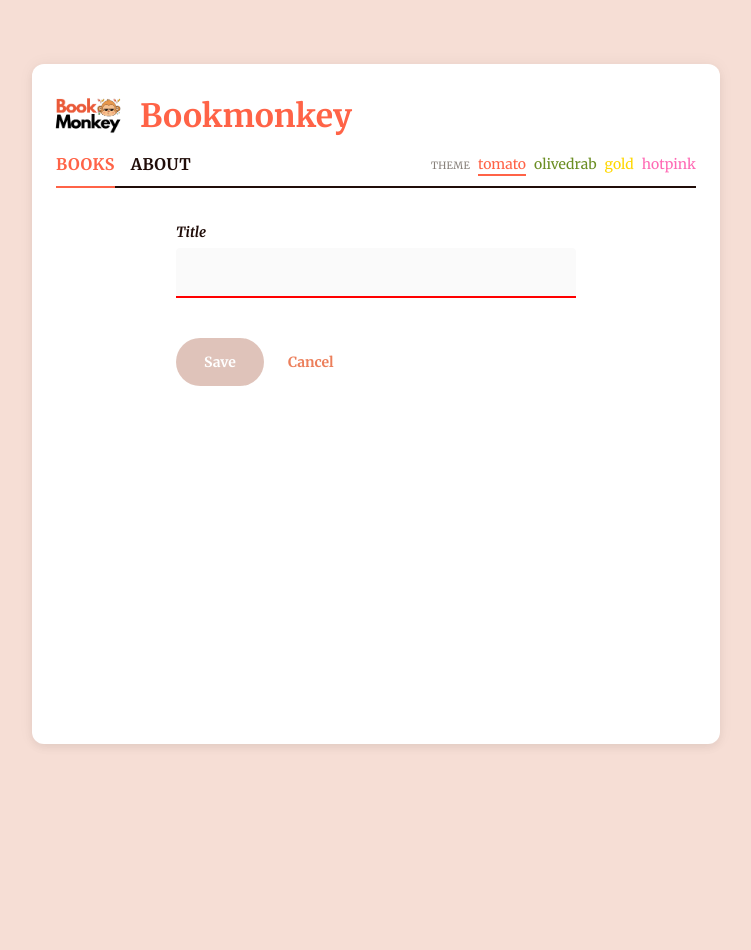
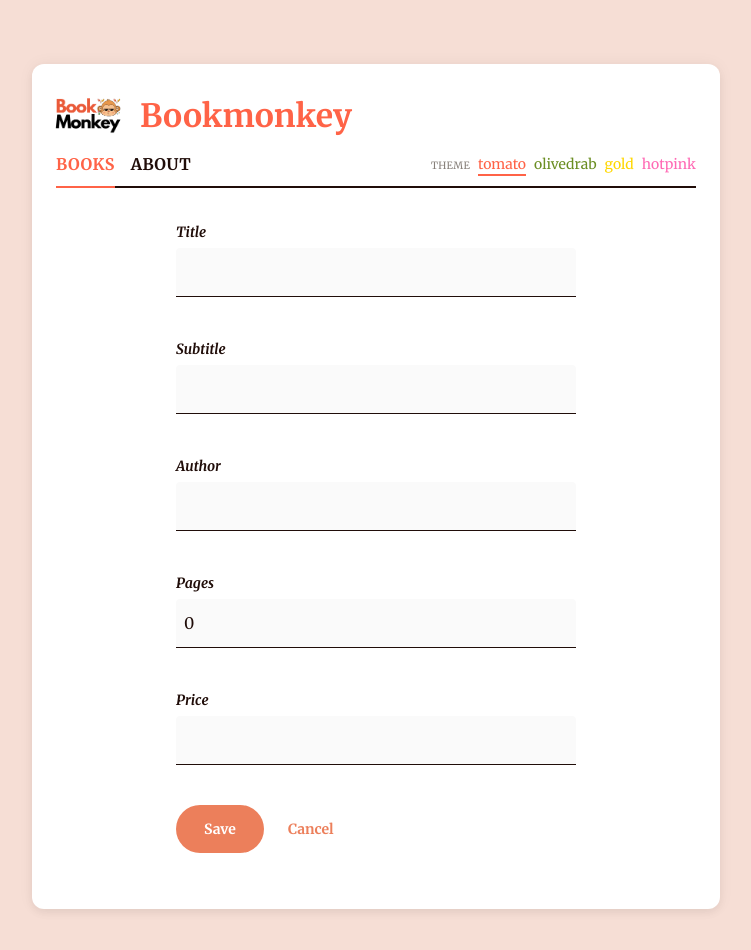
Before and after one commit to workshops-de/react-typescript-workshop, a React (Vite) app: page /books/1/edit in a window 1280 px wide. Shown: the top 950 px of the page, without its empty margins (264-1015 px from the left). Before the commit the page ends 808 px from the top, so only its background shows below. Built offline with nearby package versions, Linux system fonts and the light colour scheme; no server answers.

Commit message:
20 Save the changes to the edited book

```diff
--- a/src/domain/book/api.ts
+++ b/src/domain/book/api.ts
@@ -11,3 +11,27 @@ export const fetchBook = (isbn: string) => {
   const result = fetch(`${URL_API}/books/${isbn}`).then((res) => res.json());
   return result as Promise<Book>;
 };
+
+export const updateBook = (book: Book) => {
+  return fetch(`${URL_API}/books/${book.isbn}`, {
+    method: "put",
+    body: JSON.stringify(book),
+    headers: {
+      "Content-Type": "application/json",
+    },
+  }).then((res) =>
+    res.ok ? res.json() : Promise.reject(res)
+  ) as Promise<Book>;
+};
+
+export const patchBook = (isbn: string, bookPatch: Partial<Book>) => {
+  return fetch(`${URL_API}/books/${isbn}`, {
+    method: "PATCH", // only works uppercase with bookmonkey-api; "patch" will cause CORS-error
+    body: JSON.stringify(bookPatch),
+    headers: {
+      "Content-Type": "application/json",
+    },
+  }).then((res) =>
+    res.ok ? res.json() : Promise.reject(res)
+  ) as Promise<Book>;
+};
--- a/src/screens/BookEditScreen.tsx
+++ b/src/screens/BookEditScreen.tsx
@@ -1,61 +1,134 @@
-import { useEffect, useState, type FormEvent } from "react";
-import { Link, useParams } from "react-router";
-import { fetchBook } from "../domain/book/api";
+import { type FormEvent, useEffect, useState } from "react";
+import { Link, useNavigate, useParams } from "react-router";
+import { fetchBook, patchBook } from "../domain/book/api";
 import type { Book } from "../domain/book/Book";
+import { useFormBucket } from "../utils/useFormBucket";
+
+type EditBookDTO = Pick<
+  Book,
+  "title" | "subtitle" | "author" | "numPages" | "price"
+>;
+
+const blankEditBookDTO: EditBookDTO = {
+  title: "",
+  subtitle: "",
+  author: "",
+  numPages: 0,
+  price: "",
+};
+
+const validateBook = (values: EditBookDTO) => {
+  return {
+    title:
+      values.title.length < 5
+        ? "Please enter a title thats at least five characters long"
+        : undefined,
+    author:
+      values.author.length < 2 ? "Please enter a valid author name" : undefined,
+    numPages:
+      values.numPages < 1
+        ? "Your book should have at least one page!"
+        : undefined,
+    price: !/^\$\d+\.\d{2}$/.test(values.price)
+      ? "Please enter a price in the format $0.00"
+      : undefined,
+  };
+};
 
 export const BookEditScreen = () => {
   const { isbn } = useParams<{ isbn: string }>();
   const [book, setBook] = useState<Book>();
-  const [title, setTitle] = useState("");
-  const [titleTouched, setTitleTouched] = useState(false);
+  const [initialValuesString, setInitialValuesString] = useState("");
+  const navigate = useNavigate();
 
-  const titleError =
-    title.length < 5 && "The title must be at least 5 characters long.";
+  const { values, register, isValid, errorFor, setValues } =
+    useFormBucket<EditBookDTO>({
+      initialValues: blankEditBookDTO,
+      validate: validateBook,
+    });
 
   useEffect(() => {
     if (!isbn) return;
     fetchBook(isbn).then((book) => {
+      const dto: EditBookDTO = {
+        title: book.title,
+        subtitle: book.subtitle,
+        author: book.author,
+        numPages: book.numPages,
+        price: book.price,
+      };
       setBook(book);
+      setInitialValuesString(JSON.stringify(dto));
+      setValues(dto);
     });
+    // eslint-disable-next-line react-hooks/exhaustive-deps
   }, [isbn]);
-
-  useEffect(() => {
-    if (!book || book.title === undefined) return;
-    setTitle(book.title);
-  }, [book]);
 
   const handleSubmit = (ev: FormEvent) => {
     ev.preventDefault();
-    if (titleError || !book) return;
+    if (!book || !isValid()) return;
 
-    alert(title);
+    patchBook(book.id, values)
+      .then((data) => {
+        console.log("Updated successfully. Response:", data);
+        navigate("..", { relative: "path" });
+      })
+      .catch((err) => console.error("Error while updating book. Error:", err));
   };
 
   return (
     <form className="book-edit-screen" onSubmit={handleSubmit}>
-      <label htmlFor="title">Title</label>
-      <input
-        type="text"
-        id="title"
-        name="title"
-        value={title}
-        required
-        minLength={5}
-        onChange={(ev) => setTitle(ev.target.value)}
-        onBlur={() => setTitleTouched(true)}
-        style={{ borderBottom: titleError ? "2px solid red" : "" }}
-      />
-      {titleTouched && titleError && <div className="error">{titleError}</div>}
-      <div className="edit-buttons">
-        <button type="submit" disabled={!!titleError}>
-          Save
+      <label>
+        Title
+        <input type="text" {...register("title")} />
+        {errorFor("title", (msg) => (
+          <div className="error">{msg}</div>
+        ))}
+      </label>
+
+      <label>
+        Subtitle
+        <input type="text" {...register("subtitle")} />
+        {errorFor("subtitle", (msg) => (
+          <div className="error">{msg}</div>
+        ))}
+      </label>
+
+      <label>
+        Author
+        <input type="text" {...register("author")} />
+        {errorFor("author", (msg) => (
+          <div className="error">{msg}</div>
+        ))}
+      </label>
+
+      <label>
+        Pages
+        <input type="number" min={1} {...register("numPages")} />
+        {errorFor("numPages", (msg) => (
+          <div className="error">{msg}</div>
+        ))}
+      </label>
+
+      <label>
+        Price
+        <input type="text" {...register("price")} />
+        {errorFor("price", (msg) => (
+          <div className="error">{msg}</div>
+        ))}
+      </label>
+
+      <button
+        type="submit"
+        disabled={initialValuesString === JSON.stringify(values)}
+      >
+        Save
+      </button>
+      <Link to={`/books/${book?.id}`}>
+        <button className="tertiary" type="button">
+          Cancel
         </button>
-        <Link to=".." relative="path">
-          <button className="tertiary" type="button">
-            Cancel
-          </button>
-        </Link>
-      </div>
+      </Link>
     </form>
   );
 };
--- /dev/null
+++ b/src/utils/useFormBucket.ts
@@ -0,0 +1,69 @@
+import {
+  useState,
+  type ChangeEvent,
+  type FocusEvent,
+  type ReactNode,
+} from "react";
+
+type FormErrors<T> = { [key in keyof T]?: string };
+type FormTouched<T> = { [key in keyof T]?: boolean };
+
+interface UseFormBucketProps<T extends object> {
+  initialValues: T;
+  validate?: (values: T) => FormErrors<T>;
+}
+
+export const useFormBucket = <T extends object>({
+  initialValues,
+  validate,
+}: UseFormBucketProps<T>) => {
+  const [values, setValues] = useState<T>(initialValues);
+  const [errors, setErrors] = useState<FormErrors<T>>({});
+  const [touched, setTouched] = useState<FormTouched<T>>({});
+
+  const onChange = (ev: ChangeEvent<HTMLInputElement>) => {
+    let newVal;
+    if (ev.target.type === "number") {
+      newVal = parseFloat(ev.target.value);
+      if (isNaN(newVal)) newVal = "";
+    } else {
+      newVal = ev.target.value;
+    }
+    const newValues = { ...values, [ev.target.name]: newVal };
+    setValues(newValues);
+    if (validate) setErrors(validate(newValues));
+  };
+
+  const onBlur = (ev: FocusEvent<HTMLInputElement>) => {
+    const field = ev.target.name as keyof T;
+    if (touched[field]) return;
+
+    setTouched({ ...touched, [field]: true });
+    if (validate) setErrors(validate(values));
+  };
+
+  const register = (name: keyof T) => {
+    return {
+      name,
+      value: values[name],
+      onChange,
+      onBlur,
+    };
+  };
+
+  const isValid = () => !errors || Object.values(errors).every((err) => !err);
+
+  const errorFor = (name: keyof T, renderErr: (msg: string) => ReactNode) => {
+    if (touched[name] && errors[name]) {
+      return renderErr(errors[name]);
+    }
+  };
+
+  return {
+    values,
+    setValues,
+    register,
+    isValid,
+    errorFor,
+  };
+};
```
